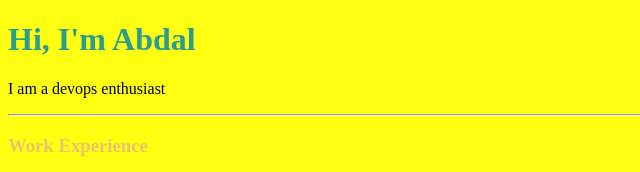
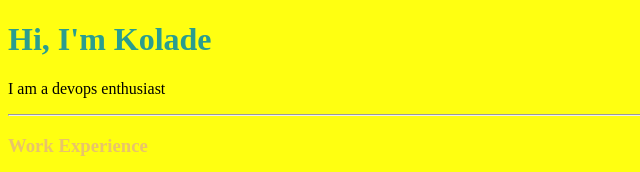
Before and after one commit to abdaleverly/website, a plain HTML site: page index.html in a window 1280 px wide. Shown: the top 172 px of the page, 0-640 px from the left. Drawn offline with Linux system fonts and the light colour scheme.

Commit message:
update title

```diff
--- a/index.html
+++ b/index.html
@@ -5,7 +5,7 @@
     <link rel="stylesheet" href="styles.css" />
   </head>
   <body>
-    <h1>Hi, I'm Abdal</h1>
+    <h1>Hi, I'm Kolade</h1>
     <p>I am a devops enthusiast</p>
     <hr />
     <h3>Work Experience</h3>
```
